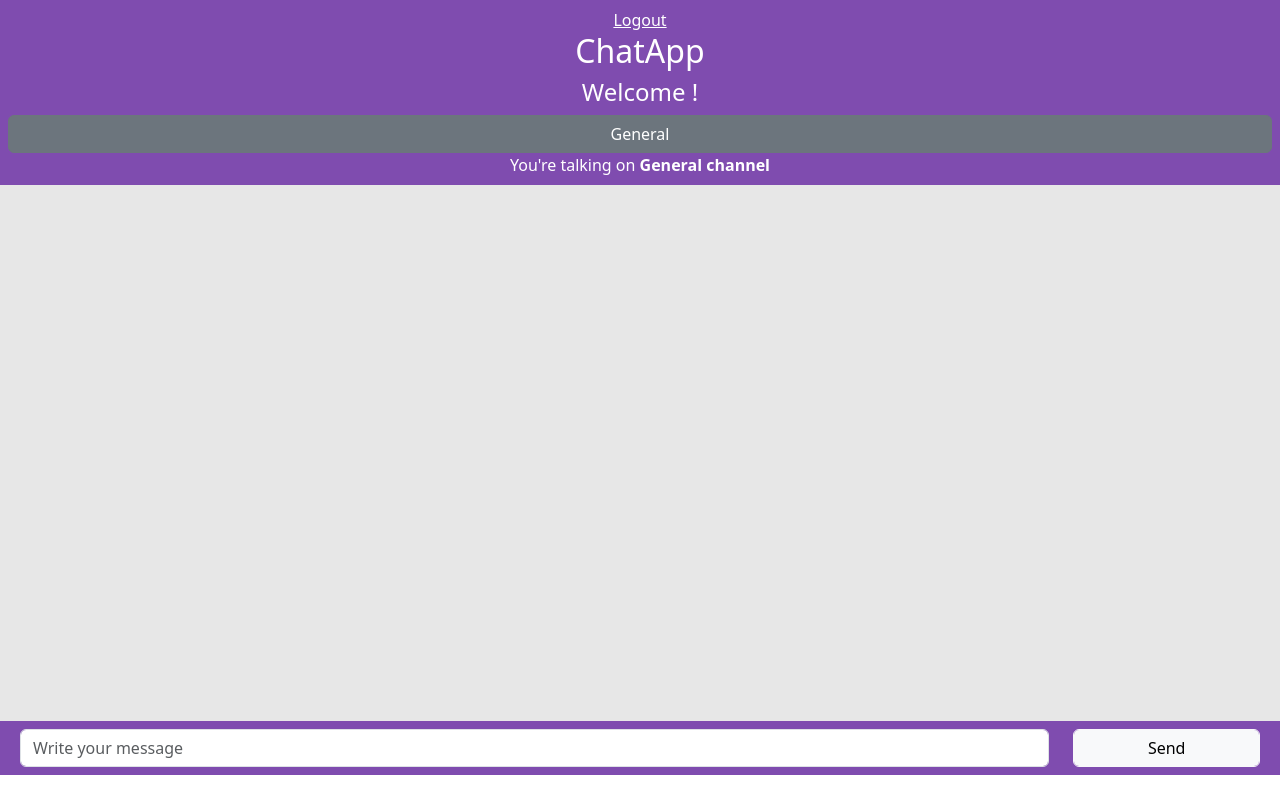
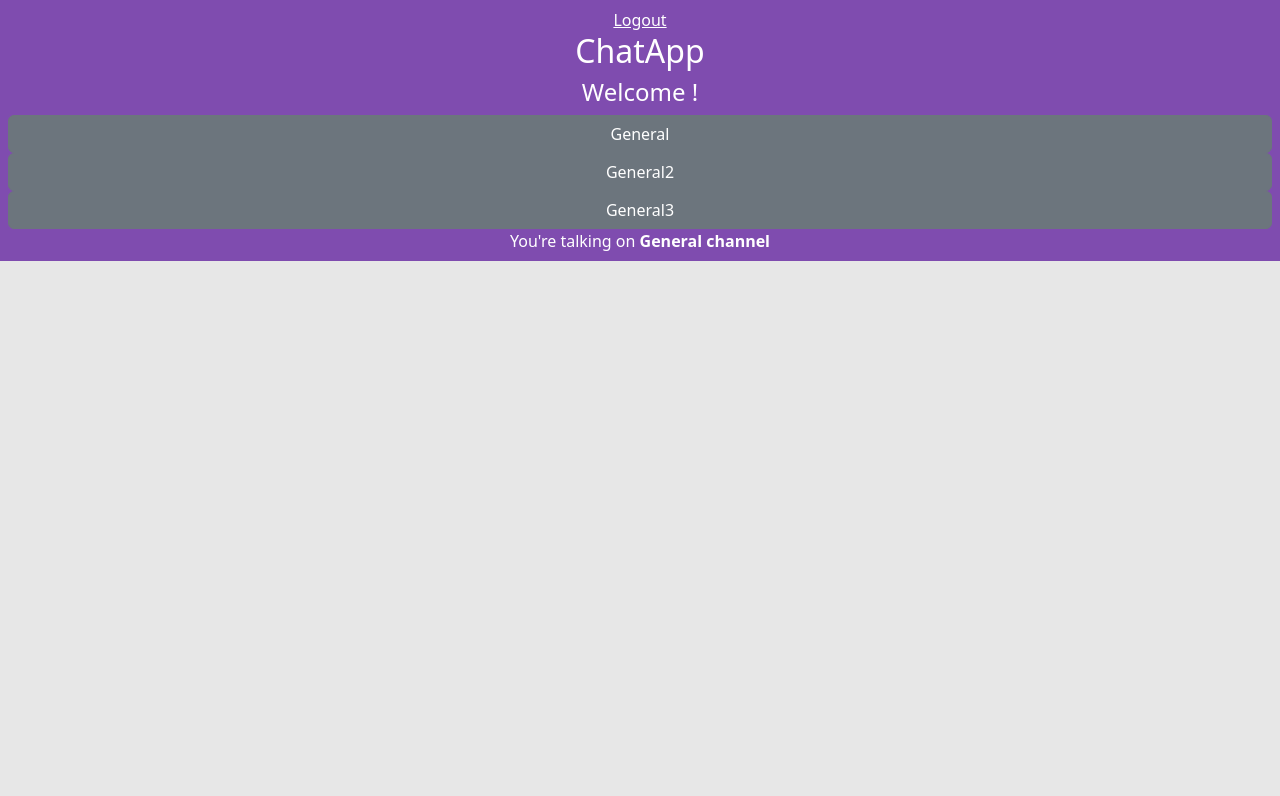
Before and after one commit to zeref80/WebAzureStudia, a PHP site: page / in a window 1280 px wide. Shown: the top 796 px of the page. Run offline with PHP 8.4, Linux system fonts and the light colour scheme; the visitor is signed in with stand-in values (Sample User, id 1); data that the repository does not hold is empty.

Commit message:
Update index.php

```diff
--- a/index.php
+++ b/index.php
@@ -77,6 +77,8 @@
             <h2 class="col-12">ChatApp</h2>
             <h4 class="col-5"><?php echo "Welcome $username!"; ?></h4>
             <button type='button' class='btn btn-secondary'><a href='index.php' style='text-decoration: none; color: white';>General</a></button>
+            <button type='button' class='btn btn-secondary'><a href='index.php' style='text-decoration: none; color: white';>General2</a></button>
+            <button type='button' class='btn btn-secondary'><a href='index.php' style='text-decoration: none; color: white';>General3</a></button>
             <div>You're talking on <b>General channel</b></div>
         </div>
         <div id="chat-box" class="row p-2 bg-color-gray">
```
